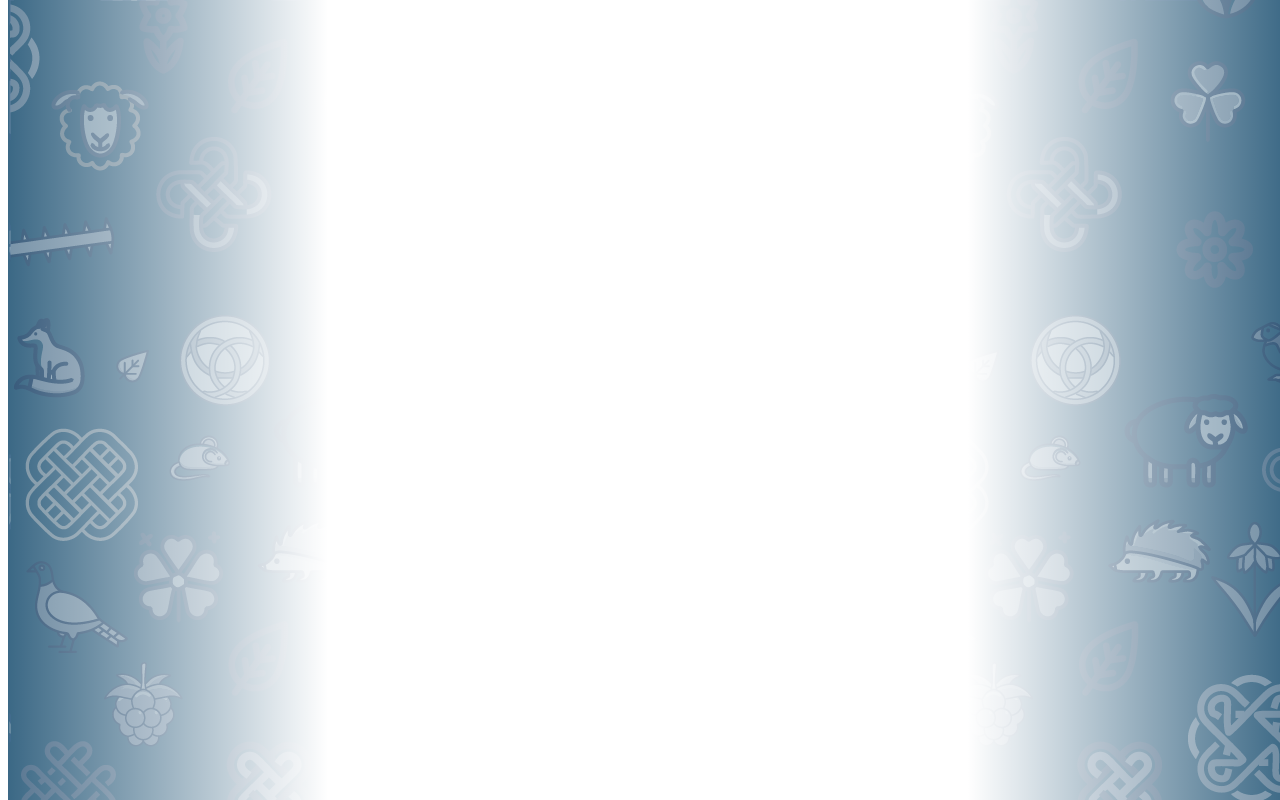
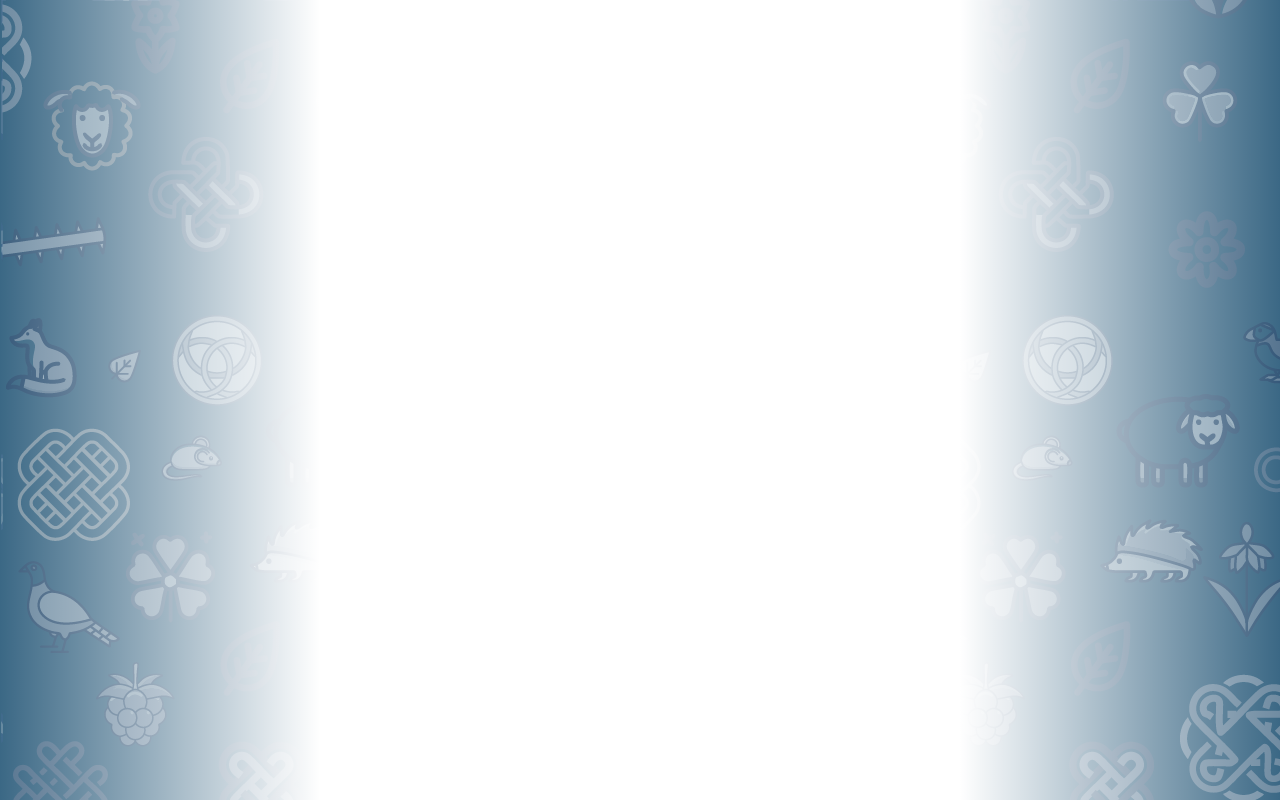
Before and after one commit to RedmondC/TeangaWeb, a Flask app: page / in a window 1280 px wide. Run offline with Flask 3, Linux system fonts and the light colour scheme; parts of the project's set-up code (start-up, migrations or seed data) failed here and were passed over.

Commit message:
altered CSS

```diff
--- a/functions/static/css/style.css
+++ b/functions/static/css/style.css
@@ -1,15 +1,14 @@
 <style>
-
     body {
       margin: auto;
       padding: 20px;
-      display:inline-grid;
       text-align: center;
     }
 
     #panels {
       position: fixed;
       top: 0;
+      left: 0;
       width: 100%;
       height: 100vh;
       background-repeat: repeat;
```
